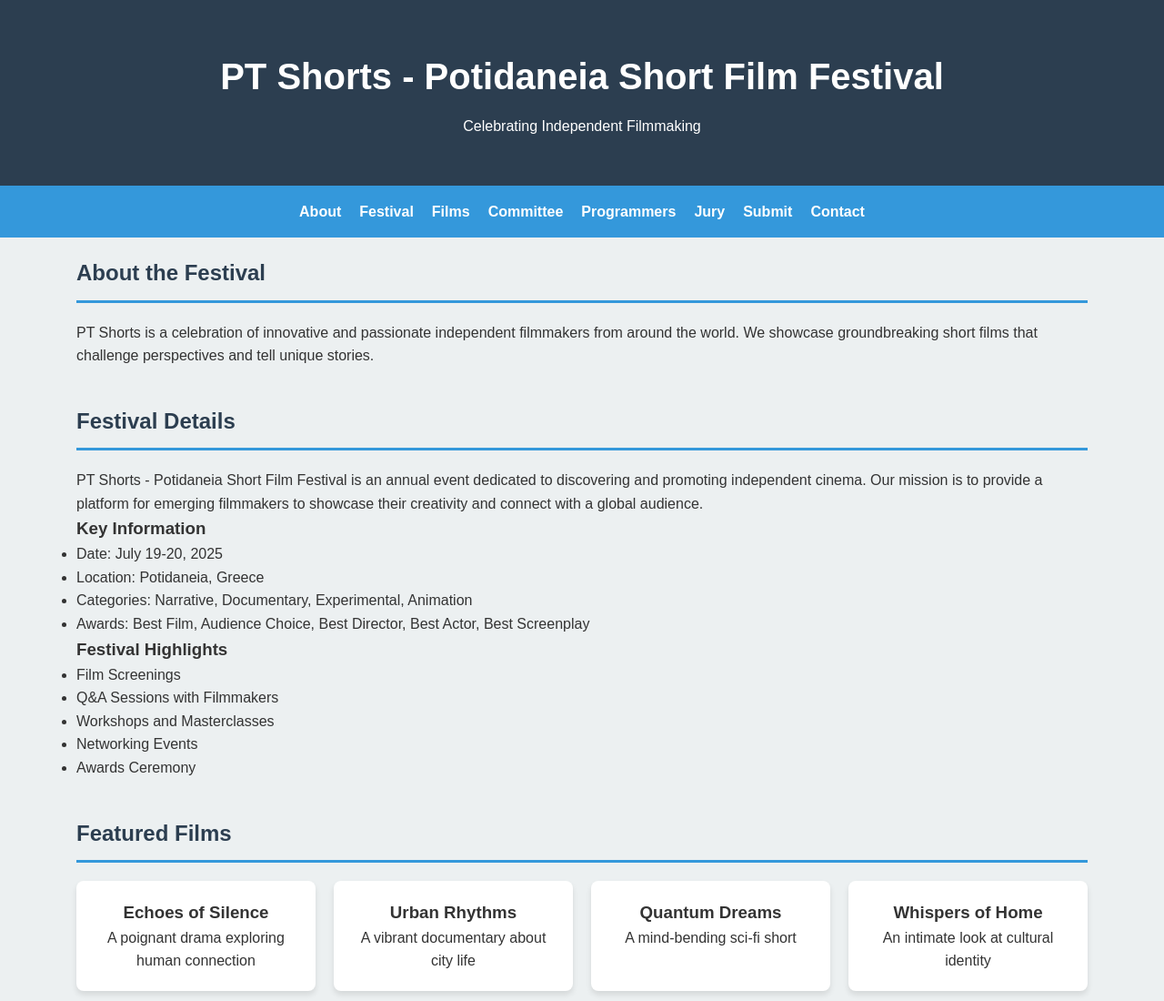
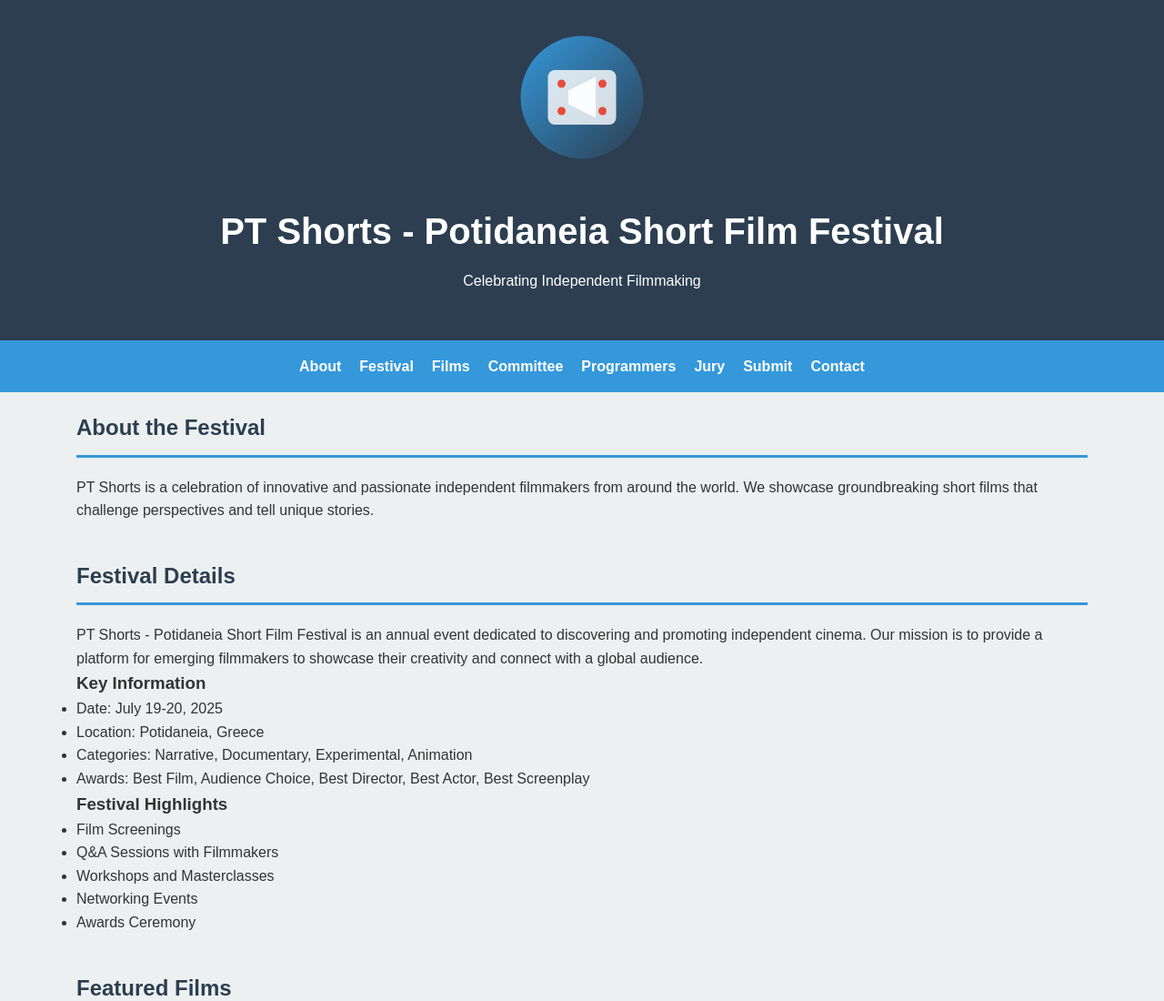
Before and after one commit to baklesis/baklesis.github.io, a plain HTML site: page film-festival-website.html in a window 1280 px wide. Shown: the top 1100 px of the page at 91% size. Drawn offline with Linux system fonts and the light colour scheme.

Commit message:
added logo placeholder

```diff
--- a/film-festival-website.html
+++ b/film-festival-website.html
@@ -37,13 +37,21 @@
             color: white;
             text-align: center;
             padding: 2rem 0;
+            display: flex;
+            flex-direction: column;
+            align-items: center;
+        }
+
+        .logo {
+            width: 150px;
+            height: 150px;
+            margin-bottom: 20px;
         }
 
         header h1 {
             font-size: 2.5rem;
             margin-bottom: 10px;
         }
-
         nav {
             background-color: var(--secondary-color);
             padding: 1rem;
@@ -164,7 +172,30 @@
     </style>
 </head>
 <body>
-    <header>
+        <header>
+        <div class="logo">
+            <svg xmlns="http://www.w3.org/2000/svg" viewBox="0 0 100 100" class="logo">
+                <defs>
+                    <linearGradient id="filmGradient" x1="0%" y1="0%" x2="100%" y2="100%">
+                        <stop offset="0%" style="stop-color:#3498db;stop-opacity:1" />
+                        <stop offset="100%" style="stop-color:#2c3e50;stop-opacity:1" />
+                    </linearGradient>
+                </defs>
+
+                <!-- Stylized film reel background -->
+                <circle cx="50" cy="50" r="45" fill="url(#filmGradient)"/>
+
+                <!-- Film strip elements -->
+                <rect x="25" y="30" width="50" height="40" fill="white" rx="5" opacity="0.8"/>
+                <circle cx="35" cy="40" r="3" fill="#e74c3c"/>
+                <circle cx="65" cy="40" r="3" fill="#e74c3c"/>
+                <circle cx="35" cy="60" r="3" fill="#e74c3c"/>
+                <circle cx="65" cy="60" r="3" fill="#e74c3c"/>
+
+                <!-- Stylized camera icon overlay -->
+                <path d="M40 45 L60 35 L60 65 L40 55 Z" fill="#ffffff" opacity="0.9"/>
+            </svg>
+        </div>
         <div class="container">
             <h1>PT Shorts - Potidaneia Short Film Festival</h1>
             <p>Celebrating Independent Filmmaking</p>
```
